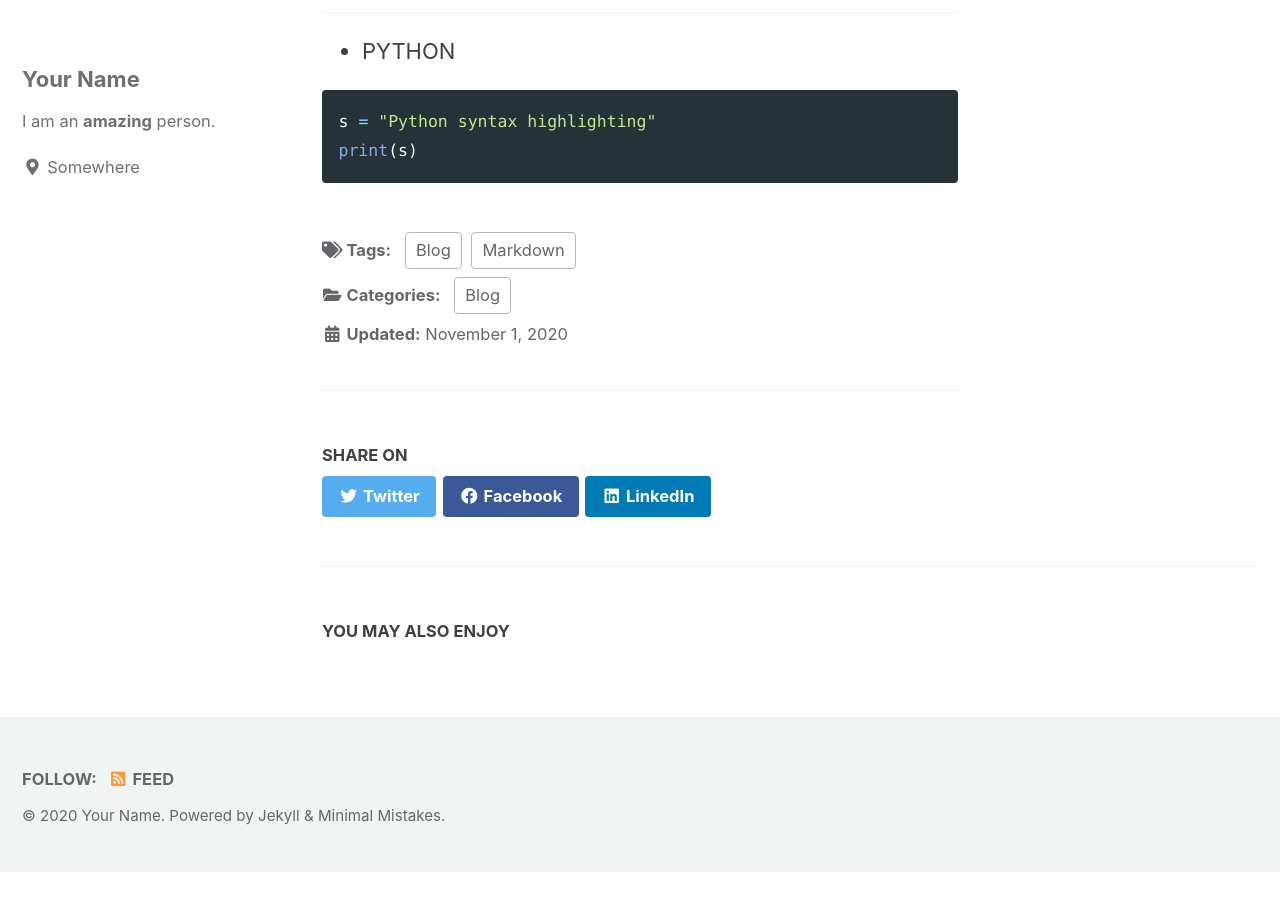
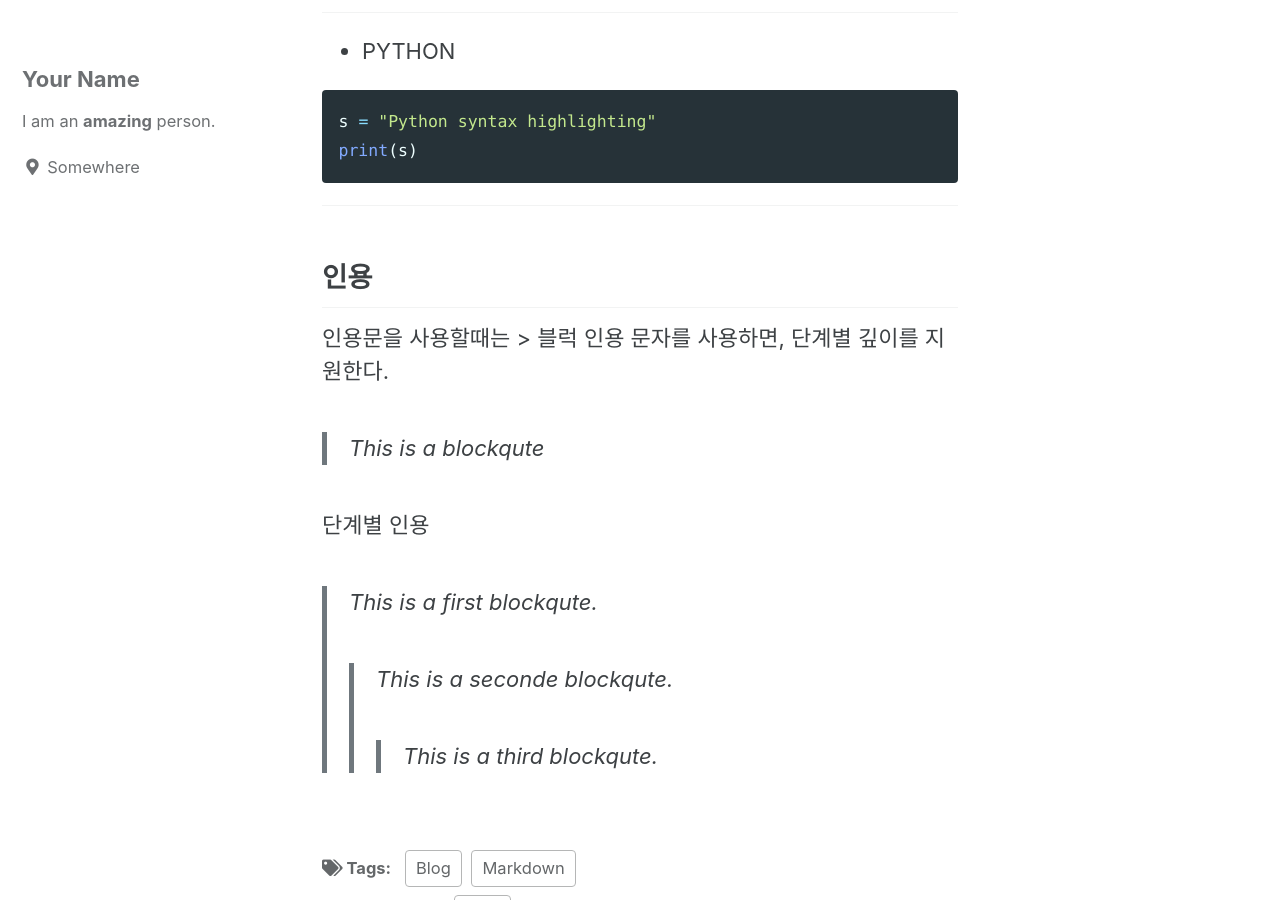
Before and after one commit to ParkHyunki/ParkHyunki.github.io, a Jekyll site: the page built from _posts/2020-11-01-first-post.md, in a window 1280 px wide and 900 px high, scrolled down 1209 px. Built offline with Jekyll 4.4.1, drawn with Linux system fonts in a browser that asks for light colours; cached includes are drawn as plain includes; before the commit the page ends 2081 px from its top, so only the background shows below that.

Commit message:
2020-11-01

````diff
--- a/_posts/2020-11-01-first-post.md
+++ b/_posts/2020-11-01-first-post.md
@@ -50,3 +50,16 @@ last_modified_at: 2020-11-01
 s = "Python syntax highlighting"
 print(s)
 ```
+
+---------------------------------------
+
+## 인용
+인용문을 사용할때는 > 블럭 인용 문자를 사용하면, 단계별 깊이를 지원한다.
+
+> This is a blockqute
+
+단계별 인용
+
+> This is a first blockqute.
+>> This is a seconde blockqute.
+>>> This is a third blockqute.
````
